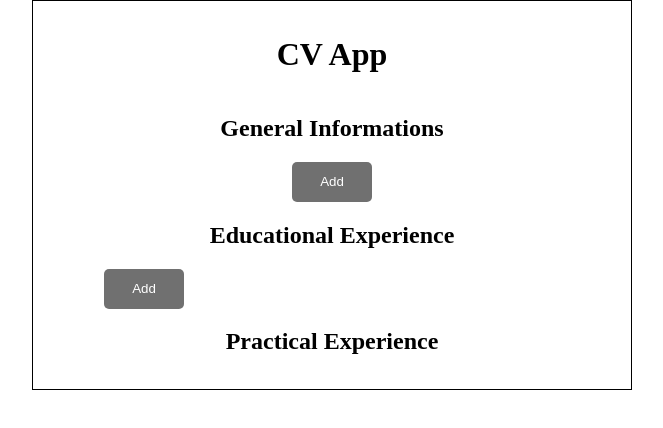
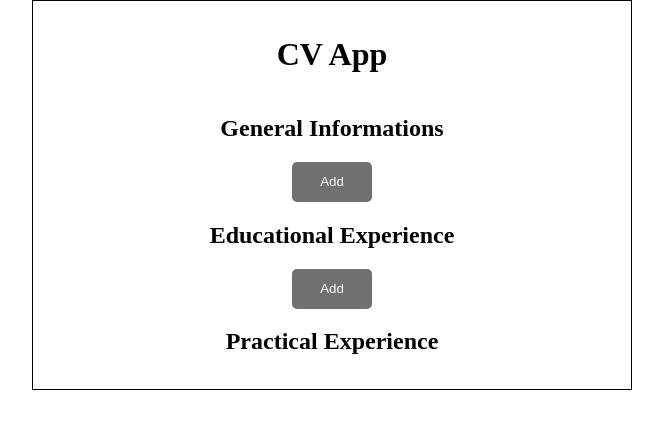
Before and after one commit to Kndrik/cv-app-react, a React (Create React App) app: page / in a window 1280 px wide. Shown: the top 428 px of the page, without its empty margins (308-971 px from the left). Built offline with nearby package versions, Linux system fonts and the light colour scheme.

Commit message:
Add remove button visuals to educational experiences

```diff
--- a/src/components/Button.js
+++ b/src/components/Button.js
@@ -6,9 +6,9 @@ class Button extends Component {
     }
 
     render() {
-        const { clickEvent, text } = this.props;
+        const { clickEvent, text, className } = this.props;
         return (
-            <button onClick={clickEvent}>{text}</button>
+            <button onClick={clickEvent} className={className}>{text}</button>
         );
     }
 }
--- a/src/components/EducationalSection.js
+++ b/src/components/EducationalSection.js
@@ -69,6 +69,7 @@ class EducationalSection extends Component {
                 <p className="schoolName"><span className="dataLabel">School: </span><span>{experience.schoolName}</span></p>
                 <p class="titleOfStudy">{experience.titleOfStudy}</p>
                 <p class="graduation"><span className="dataLabel">Graduation: </span><span>{experience.dateOfStudy}</span></p>
+                <Button className="removeButton" text="Remove"/>
             </li>
         );
         return (
--- a/src/styles/App.css
+++ b/src/styles/App.css
@@ -20,12 +20,17 @@ body {
 
 Button {
     height: 40px;
-    min-width: 80px;
+    width: 80px;
     outline: none;
     border: none;
     background-color: rgb(112, 112, 112);
     color: white;
     border-radius: 5px;
+}
+
+.removeButton {
+    justify-self: end;
+    height: 20px;
 }
 
 Button:hover {
@@ -89,4 +94,7 @@ li p {
 
 .experiencesDiv {
     width: 100%;
+    display: flex;
+    flex-direction: column;
+    align-items: center;
 }
```
